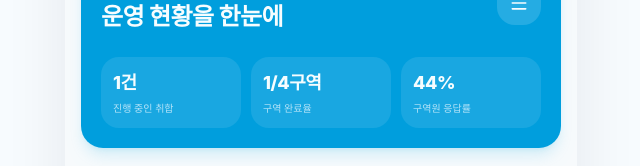
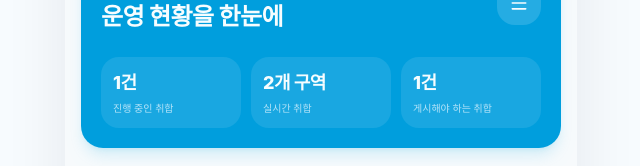
Before and after one commit to msgo0303/OrgPro, a Next.js app: page / in a window 1280 px wide. Shown: the part 133-299 px from the top of the page, without its empty margins (319-959 px from the left). Built offline with nearby package versions, Linux system fonts and the light colour scheme.

Commit message:
feat-dashboard-stats

```diff
--- a/components/telegram-mini-app.tsx
+++ b/components/telegram-mini-app.tsx
@@ -385,12 +385,12 @@ function HomeView({
   responses,
   submissionStatus
 }: HomeViewProps) {
-  // 응답 현황 계산
   const targetZones = config.targets
-  const submittedCount = targetZones.filter((z: string) => submissionStatus[z] === 'submitted').length
-  const totalZones = targetZones.length
-
-  // 전체 구역원 수 대비 응답 완료 비율 계산
+
+  // 1. 진행 중인 취합
+  const ongoingCount = published ? 2 : 1
+
+  // 전체 구역원 수 대비 응답 완료 비율 계산 (최근 활동 카드용)
   let totalMembers = 0
   let answeredMembers = 0
   targetZones.forEach((zone: string) => {
@@ -406,6 +406,23 @@ function HomeView({
 
   const completionRate = totalMembers > 0 ? Math.round((answeredMembers / totalMembers) * 100) : 0
 
+  // 2. 실시간 취합 (관리자: 제출/임시저장 진행 중인 구역 수, 사용자: 본인 구역 완료된 인원 수)
+  const activeZones = targetZones.filter(
+    (z: string) => submissionStatus[z] === 'submitted' || submissionStatus[z] === 'draft'
+  ).length
+
+  const userZone = '베레아'
+  const userMembers = membersPerZone[userZone] || []
+  const userCompleted = userMembers.filter(
+    (m) => responses[userZone]?.[m]?.['status'] && responses[userZone]?.[m]?.['status'] !== '미정'
+  ).length
+
+  const realTimeValue = role === 'admin' ? `${activeZones}개 구역` : `${userCompleted}/${userMembers.length}명`
+
+  // 3. 게시해야 하는 취합 (관리자) / 마감 임박 취합 (사용자)
+  const toPublishCount = published ? 0 : 1
+  const urgentCount = published ? 2 : 1
+
   return (
     <div className="flex flex-col gap-5">
       {/* 상태 보드 카드 */}
@@ -420,9 +437,19 @@ function HomeView({
           </div>
         </div>
         <div className="mt-6 grid grid-cols-3 gap-2.5">
-          <Stat label="진행 중인 취합" value="1건" />
-          <Stat label="구역 완료율" value={`${submittedCount}/${totalZones}구역`} />
-          <Stat label="구역원 응답률" value={`${completionRate}%`} />
+          {role === 'admin' ? (
+            <>
+              <Stat label="진행 중인 취합" value={`${ongoingCount}건`} />
+              <Stat label="실시간 취합" value={realTimeValue} />
+              <Stat label="게시해야 하는 취합" value={`${toPublishCount}건`} />
+            </>
+          ) : (
+            <>
+              <Stat label="진행 중인 취합" value={`${ongoingCount}건`} />
+              <Stat label="실시간 취합" value={realTimeValue} />
+              <Stat label="마감 임박 취합" value={`${urgentCount}건`} />
+            </>
+          )}
         </div>
       </div>
 
```
